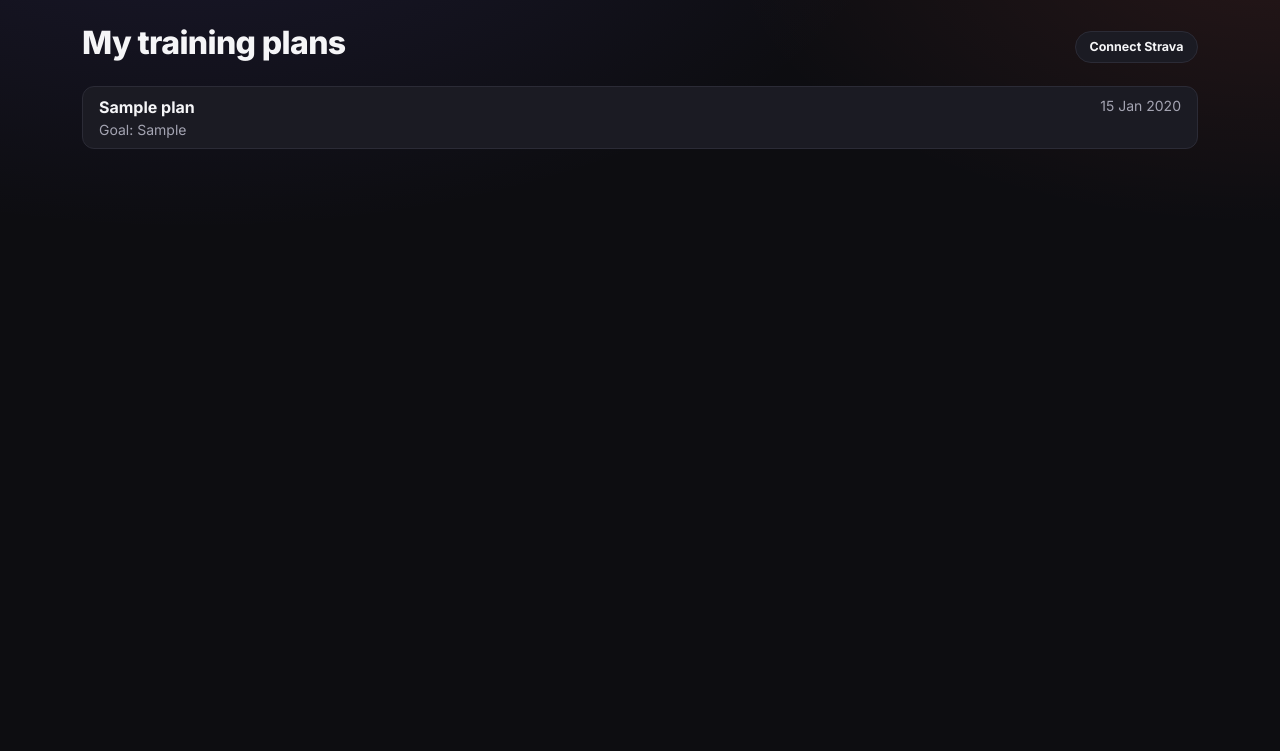
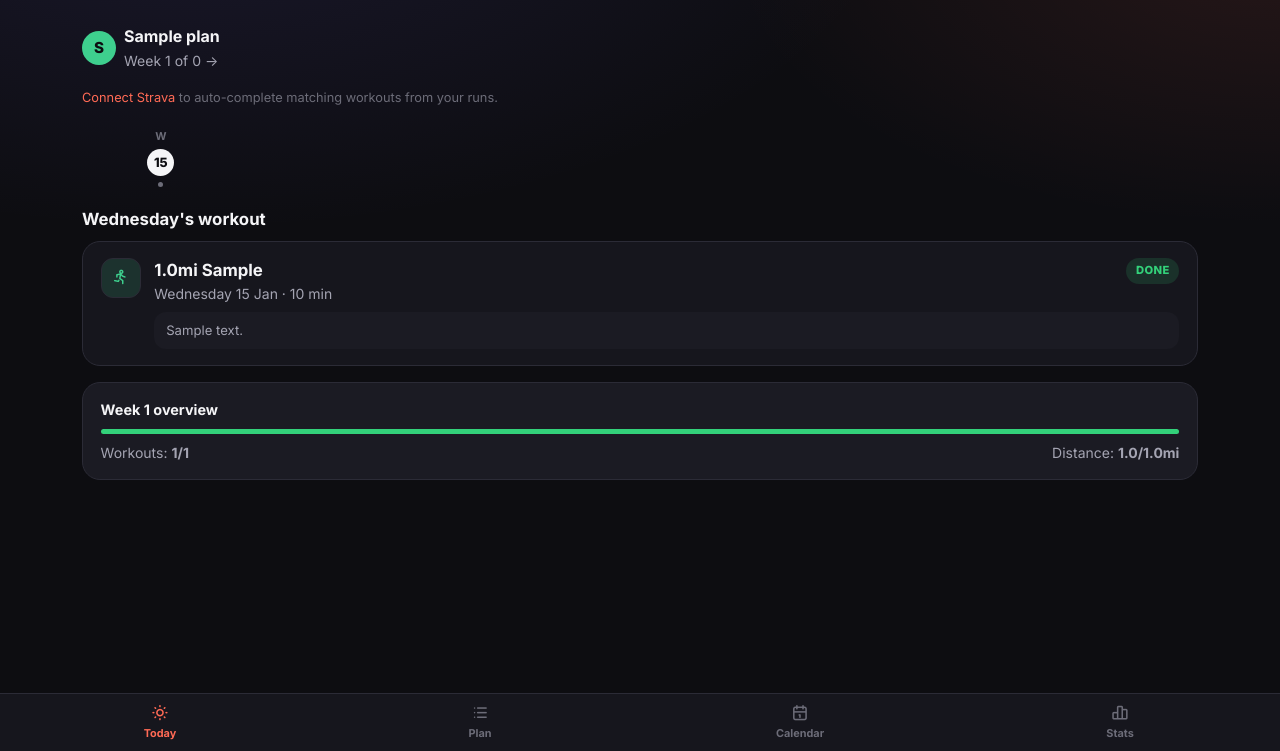
Before and after one commit to DanFlowers10/CoachApp, a Flask app: page /athlete in a window 1280 px wide. Shown: the part 49-800 px from the top of the page. Run offline with Flask 3, Linux system fonts and the light colour scheme; a user stored in the database is signed in; tables that the repository leaves empty hold one stand-in row (values such as "Sample post").

Commit message:
﻿Add Today screen, bottom nav, and distinct workout-type colors
Biggest athlete-facing change yet:
- New Today page (day strip for the current week, single-workout focus card with real pace/description, week overview) is now the athlete landing page at /athlete, replacing the plans list (moved to /athlete/plans, still reachable but no longer primary).
- Persistent bottom tab bar (Today/Plan/Calendar/Stats) for athletes across all their pages, replacing the old top-nav-plus-back-link pattern.
- Workout types now get distinct colors app-wide instead of sharing coral/purple: easy=green, tempo=pink, intervals=purple, long run=blue, rest=gray, race=gradient. Applied to the Today day-strip dots, workout cards, and both calendar views.
- complete_workout now redirects back to wherever it was submitted from (was hardcoded to the Plan page), so the Mark done button works correctly from Today too.

Co-Authored-By: Claude Sonnet 5 <noreply@anthropic.com>

```diff
--- a/app.py
+++ b/app.py
@@ -62,6 +62,20 @@ def client_required(fn):
         return fn(*args, **kwargs)
 
     return wrapper
+
+
+@app.context_processor
+def inject_nav_plan_id():
+    """The athlete bottom nav's Plan/Calendar links need a plan id even on pages
+    (Today, Stats) that don't already have one in their URL."""
+    if current_user.is_authenticated and not current_user.is_coach():
+        plan = (
+            TrainingPlan.query.filter_by(client_id=current_user.id)
+            .order_by(TrainingPlan.created_at.desc())
+            .first()
+        )
+        return {"nav_plan_id": plan.id if plan else None}
+    return {}
 
 
 # -------------------------------------------------------------------- auth --
@@ -538,7 +552,7 @@ def complete_workout(workout_id):
     workout.actual_distance_km = request.form.get("actual_distance_km") or workout.target_distance_km
     workout.actual_duration_min = request.form.get("actual_duration_min") or workout.target_duration_min
     db.session.commit()
-    return redirect(url_for("plan_detail", plan_id=workout.plan_id))
+    return redirect(request.referrer or url_for("plan_detail", plan_id=workout.plan_id))
 
 
 @app.route("/workout/<int:workout_id>/delete", methods=["POST"])
@@ -574,6 +588,53 @@ def delete_plan(plan_id):
 @login_required
 @client_required
 def client_dashboard():
+    plan = (
+        TrainingPlan.query.filter_by(client_id=current_user.id)
+        .order_by(TrainingPlan.created_at.desc())
+        .first()
+    )
+    if plan is None:
+        return render_template("today.html", plan=None)
+
+    today = date.today()
+    workouts = plan.workouts
+    _attach_comparisons(workouts)
+    weeks = _plan_weeks(workouts)
+
+    current_week_index = weeks[-1]["index"] if weeks else None
+    for wk in weeks:
+        if wk["end"] >= today and wk["done"] < wk["total"]:
+            current_week_index = wk["index"]
+            break
+    current_week = next((wk for wk in weeks if wk["index"] == current_week_index), None)
+
+    selected_str = request.args.get("day")
+    selected_date = date.fromisoformat(selected_str) if selected_str else today
+
+    selected_workout = None
+    if current_week:
+        selected_workout = next((w for w in current_week["workouts"] if w.date == selected_date), None)
+        if selected_workout is None:
+            selected_workout = next((w for w in current_week["workouts"] if w.date == today), None)
+        if selected_workout is None and current_week["workouts"]:
+            selected_workout = current_week["workouts"][0]
+
+    plan_count = TrainingPlan.query.filter_by(client_id=current_user.id).count()
+
+    return render_template(
+        "today.html",
+        plan=plan,
+        today=today,
+        current_week=current_week,
+        selected_workout=selected_workout,
+        plan_count=plan_count,
+    )
+
+
+@app.route("/athlete/plans")
+@login_required
+@client_required
+def client_plans():
     plans = TrainingPlan.query.filter_by(client_id=current_user.id).order_by(TrainingPlan.created_at.desc()).all()
     return render_template("client_dashboard.html", plans=plans)
 
--- a/static/style.css
+++ b/static/style.css
@@ -162,6 +162,22 @@ p, .text-muted, .small.text-muted { color: var(--text-dim) !important; }
 .alert-success { border-color: var(--success); color: var(--success); background: var(--success-bg); }
 .alert-danger { border-color: var(--danger); color: var(--danger); background: var(--danger-bg); }
 
+/* bottom nav (athlete) */
+body.has-bottom-nav .container { padding-bottom: 88px; }
+.bottom-nav {
+  position: fixed; left: 0; right: 0; bottom: 0; z-index: 40;
+  display: flex; background: var(--bg-elevated); border-top: 1px solid var(--border);
+  padding-bottom: env(safe-area-inset-bottom, 0);
+}
+.bottom-nav-item {
+  flex: 1; display: flex; flex-direction: column; align-items: center; gap: .2rem;
+  padding: .6rem 0; color: var(--text-faint); text-decoration: none; font-size: .68rem; font-weight: 700;
+}
+.bottom-nav-item i { font-size: 1.15rem; }
+.bottom-nav-item.active { color: var(--accent); }
+.bottom-nav-item:hover { color: var(--text); }
+.bottom-nav-item.active:hover { color: var(--accent); }
+
 /* toasts */
 .toast-stack { position: fixed; top: 76px; right: 16px; z-index: 1050; display: flex; flex-direction: column; gap: .5rem; max-width: 340px; width: calc(100% - 32px); }
 .toast-item {
@@ -234,14 +250,47 @@ p, .text-muted, .small.text-muted { color: var(--text-dim) !important; }
   100% { box-shadow: 0 0 0 0 transparent; }
 }
 
+/* today page */
+.today-avatar {
+  width: 34px; height: 34px; border-radius: 999px; flex: none;
+  background: #3ecf8e; color: #0d0d11; font-weight: 800; font-size: .95rem;
+  display: flex; align-items: center; justify-content: center;
+}
+.day-strip { display: grid; grid-template-columns: repeat(7, 1fr); gap: 2px; }
+.day-strip-item { display: flex; flex-direction: column; align-items: center; padding: .3rem 0; text-decoration: none; }
+.day-strip-dow { font-size: .68rem; font-weight: 700; color: var(--text-faint); }
+.day-strip-num {
+  width: 27px; height: 27px; border-radius: 999px; margin-top: .3rem;
+  display: flex; align-items: center; justify-content: center;
+  font-size: .8rem; font-weight: 800; color: var(--text-dim);
+}
+.day-strip-num.is-selected { background: var(--text); color: var(--bg); }
+.day-strip-num.is-today-ring { box-shadow: 0 0 0 1.5px var(--accent); }
+.day-strip-dot { width: 5px; height: 5px; border-radius: 999px; margin-top: .35rem; }
+
+.today-focus-card {
+  display: flex; gap: .85rem; border-radius: var(--radius); padding: 1rem 1.1rem;
+  background: var(--bg-elevated); border: 1px solid var(--border);
+}
+.today-focus-desc {
+  font-size: .82rem; line-height: 1.4; color: var(--text-dim);
+  background: var(--surface); border-radius: var(--radius-sm); padding: .6rem .75rem;
+}
+
+.week-mini-bars { display: flex; gap: 4px; }
+.week-mini-bar { flex: 1; height: 5px; border-radius: 999px; background: var(--border); }
+.week-mini-bar.is-done { background: var(--success); }
+
 .workout-icon {
   width: 40px; height: 40px; border-radius: 12px; flex: none;
   display: flex; align-items: center; justify-content: center;
   font-size: 1.1rem; background: var(--bg-elevated); border: 1px solid var(--border);
 }
 .workout-icon { color: var(--accent); }
-.workout-icon.type-long { background: rgba(124,108,246,.15); color: var(--accent-2); }
-.workout-icon.type-tempo, .workout-icon.type-intervals { background: rgba(255,106,85,.15); color: var(--accent); }
+.workout-icon.type-easy { background: rgba(62,207,142,.15); color: #3ecf8e; }
+.workout-icon.type-tempo { background: rgba(233,104,199,.15); color: #e968c7; }
+.workout-icon.type-intervals { background: rgba(154,140,249,.15); color: #9a8cf9; }
+.workout-icon.type-long { background: rgba(91,156,246,.15); color: #5b9cf6; }
 .workout-icon.type-race { background: var(--accent-grad); color: #fff; }
 .workout-icon.type-rest { background: rgba(255,255,255,.05); color: var(--text-faint); }
 
@@ -364,7 +413,10 @@ hr { border-color: var(--border); opacity: 1; }
 .cal-empty { background: transparent; border-color: transparent; }
 .cal-daynum { font-size: .7rem; font-weight: 700; color: var(--text-faint); }
 .cal-icon { font-size: 1rem; line-height: 1; margin-top: .15rem; color: var(--accent); }
-.cal-icon.cal-icon-long { color: var(--accent-2); }
+.cal-icon.cal-icon-easy { color: #3ecf8e; }
+.cal-icon.cal-icon-tempo { color: #e968c7; }
+.cal-icon.cal-icon-intervals { color: #9a8cf9; }
+.cal-icon.cal-icon-long { color: #5b9cf6; }
 .cal-icon.cal-icon-rest { color: var(--text-faint); }
 .cal-type { font-size: .62rem; font-weight: 700; margin-top: auto; white-space: nowrap; overflow: hidden; text-overflow: ellipsis; }
 .cal-dist { font-size: .6rem; color: var(--text-faint); }
--- /dev/null
+++ b/templates/_athlete_nav.html
@@ -0,0 +1,18 @@
+{% if current_user.is_authenticated and not current_user.is_coach() %}
+<nav class="bottom-nav">
+  <a href="{{ url_for('client_dashboard') }}" class="bottom-nav-item {{ 'active' if request.endpoint == 'client_dashboard' else '' }}">
+    <i class="ti ti-sun"></i>Today
+  </a>
+  {% if nav_plan_id %}
+    <a href="{{ url_for('plan_detail', plan_id=nav_plan_id) }}" class="bottom-nav-item {{ 'active' if request.endpoint == 'plan_detail' else '' }}">
+      <i class="ti ti-list"></i>Plan
+    </a>
+    <a href="{{ url_for('plan_calendar', plan_id=nav_plan_id) }}" class="bottom-nav-item {{ 'active' if request.endpoint == 'plan_calendar' else '' }}">
+      <i class="ti ti-calendar"></i>Calendar
+    </a>
+  {% endif %}
+  <a href="{{ url_for('strava_overview') }}" class="bottom-nav-item {{ 'active' if request.endpoint == 'strava_overview' else '' }}">
+    <i class="ti ti-chart-bar"></i>Stats
+  </a>
+</nav>
+{% endif %}
--- a/templates/base.html
+++ b/templates/base.html
@@ -11,7 +11,7 @@
   <link href="https://cdn.jsdelivr.net/npm/@tabler/icons-webfont@3/dist/tabler-icons.min.css" rel="stylesheet">
   <link href="{{ url_for('static', filename='style.css') }}" rel="stylesheet">
 </head>
-<body>
+<body class="{{ 'has-bottom-nav' if current_user.is_authenticated and not current_user.is_coach() else '' }}">
   <nav class="app-nav mb-4">
     <div class="container py-2 d-flex align-items-center justify-content-between">
       <a class="brand" href="{{ url_for('index') }}">
@@ -43,6 +43,8 @@
     {% block content %}{% endblock %}
   </div>
 
+  {% include "_athlete_nav.html" %}
+
   <script>
     function dismissToast(el) {
       if (!el) return;
--- a/templates/strava_overview.html
+++ b/templates/strava_overview.html
@@ -1,7 +1,7 @@
 {% extends "base.html" %}
 {% block title %}My Strava Stats{% endblock %}
 {% block content %}
-<a href="{{ url_for('client_dashboard') }}" class="small">&larr; My plans</a>
+<a href="{{ url_for('client_dashboard') }}" class="small">&larr; Today</a>
 <h2 class="mt-2 mb-1"><i class="ti ti-flame" style="color: var(--accent);"></i> Your running, last 90 days</h2>
 <p class="text-muted mb-4">Pulled live from Strava every time you check.</p>
 
--- /dev/null
+++ b/templates/today.html
@@ -0,0 +1,123 @@
+{% extends "base.html" %}
+{% block title %}Today{% endblock %}
+{% block content %}
+
+{% if not plan %}
+  <h2 class="mb-2">Today</h2>
+  <p class="text-muted">Your coach hasn't assigned you a plan yet.</p>
+{% else %}
+
+  <div class="d-flex align-items-center justify-content-between mb-3">
+    <div class="d-flex align-items-center gap-2">
+      <div class="today-avatar">{{ current_user.name[0]|upper }}</div>
+      <div>
+        <div class="fw-bold" style="font-size:1rem;">{{ plan.title }}</div>
+        {% if current_week %}
+          <a href="{{ url_for('plan_calendar', plan_id=plan.id) }}" class="small text-muted">Week {{ current_week.index }} of {{ plan.workouts|length // 7 }} &rarr;</a>
+        {% endif %}
+      </div>
+    </div>
+    {% if plan_count and plan_count > 1 %}
+      <a href="{{ url_for('client_plans') }}" class="small text-muted">All plans</a>
+    {% endif %}
+  </div>
+
+  {% if not current_user.strava_token %}
+    <div class="connect-prompt mb-3">
+      <a href="{{ url_for('strava_connect') }}">Connect Strava</a> to auto-complete matching workouts from your runs.
+    </div>
+  {% else %}
+    <div class="strava-sync-banner" id="strava-sync-banner" style="display:none;">
+      <div class="shim strava-sync-shim"></div>
+      <span>Syncing with Strava&hellip;</span>
+    </div>
+  {% endif %}
+
+  {% if current_week %}
+    <div class="day-strip mb-3">
+      {% for w in current_week.workouts %}
+        {% set is_selected = selected_workout and w.id == selected_workout.id %}
+        {% set is_today = w.date == today %}
+        <a href="{{ url_for('client_dashboard') }}?day={{ w.date.isoformat() }}" class="day-strip-item">
+          <div class="day-strip-dow">{{ w.date.strftime('%a')[:1] }}</div>
+          <div class="day-strip-num {{ 'is-selected' if is_selected else '' }} {{ 'is-today-ring' if is_today and not is_selected else '' }}">{{ w.date.day }}</div>
+          <div class="day-strip-dot" style="background: {{ '#3ecf8e' if w.workout_type == 'Easy Run' else ('#e968c7' if w.workout_type == 'Tempo' else ('#9a8cf9' if w.workout_type == 'Intervals' else ('#5b9cf6' if w.workout_type == 'Long Run' else ('#ff6a55' if w.workout_type == 'Race' else 'var(--text-faint)')))) }};"></div>
+        </a>
+      {% endfor %}
+    </div>
+
+    {% if selected_workout %}
+      {% set w = selected_workout %}
+      {% set is_long = w.workout_type == 'Long Run' %}
+      {% set is_tempo = w.workout_type == 'Tempo' %}
+      {% set is_intervals = w.workout_type == 'Intervals' %}
+      {% set is_race = w.workout_type == 'Race' %}
+      {% set is_rest = w.workout_type == 'Rest' %}
+      {% set icon = 'ti-flag' if is_race else ('ti-mountain' if is_long else ('ti-bolt' if (is_tempo or is_intervals) else ('ti-moon' if is_rest else 'ti-run'))) %}
+      {% set icon_class = 'type-race' if is_race else ('type-long' if is_long else ('type-tempo' if is_tempo else ('type-intervals' if is_intervals else ('type-rest' if is_rest else 'type-easy')))) %}
+
+      <div class="fw-bold mb-2" style="font-size:1.05rem;">{{ "Today's" if w.date == today else w.date.strftime('%A') + "'s" }} workout</div>
+
+      <div class="today-focus-card mb-3">
+        <div class="workout-icon {{ icon_class }}"><i class="ti {{ icon }}"></i></div>
+        <div class="flex-grow-1">
+          <div class="d-flex justify-content-between align-items-start gap-2">
+            <div>
+              <div class="fw-bold" style="font-size:1.05rem;">{% if w.target_distance_km %}{{ w.target_distance_km }}mi {% endif %}{{ w.workout_type }}</div>
+              <div class="small text-muted">{{ w.date.strftime('%A %d %b') }}{% if w.target_duration_min %} &middot; {{ w.target_duration_min }} min{% endif %}</div>
+            </div>
+            {% if w.completed %}
+              <span class="status-pill done">done</span>
+            {% elif not current_user.is_coach() %}
+              <form method="post" action="{{ url_for('complete_workout', workout_id=w.id) }}">
+                <button class="btn btn-sm btn-accent">Mark done</button>
+              </form>
+            {% endif %}
+          </div>
+          {% if w.description %}<div class="today-focus-desc mt-2">{{ w.description }}</div>{% endif %}
+        </div>
+      </div>
+    {% endif %}
+
+    <div class="card-surface" style="border-radius: var(--radius); padding: 1rem 1.1rem;">
+      <div class="fw-bold mb-2" style="font-size:.9rem;">Week {{ current_week.index }} overview</div>
+      <div class="week-mini-bars mb-2">
+        {% for w in current_week.workouts %}
+          <div class="week-mini-bar {{ 'is-done' if w.completed else '' }}"></div>
+        {% endfor %}
+      </div>
+      <div class="d-flex justify-content-between small text-muted">
+        <span>Workouts: <strong class="text-reset">{{ current_week.done }}/{{ current_week.total }}</strong></span>
+        <span>Distance: <strong class="text-reset">{{ current_week.actual_mi or 0 }}/{{ current_week.planned_mi }}mi</strong></span>
+      </div>
+    </div>
+  {% else %}
+    <p class="text-muted">No workouts scheduled yet.</p>
+  {% endif %}
+
+{% endif %}
+
+{% if plan and current_user.strava_token %}
+<script>
+(function () {
+  var banner = document.getElementById('strava-sync-banner');
+  if (!banner) return;
+  banner.style.display = '';
+  fetch('{{ url_for("strava_sync", plan_id=plan.id) }}', {method: 'POST'})
+    .then(function (r) { return r.json(); })
+    .then(function (data) {
+      if (data.error) {
+        banner.remove();
+        showToast(data.error, 'error');
+      } else if (data.changed) {
+        location.reload();
+      } else {
+        banner.remove();
+      }
+    })
+    .catch(function () { banner.remove(); });
+})();
+</script>
+{% endif %}
+
+{% endblock %}
```
Also changed, not shown: templates/plan_calendar.html (+4 -3 lines), templates/plan_detail.html (+9 -7 lines).
